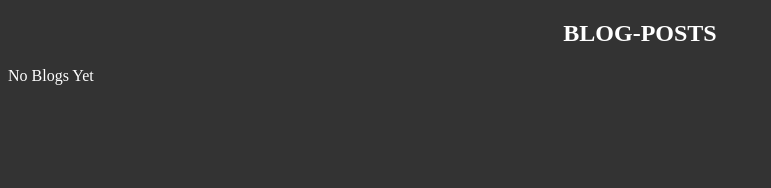
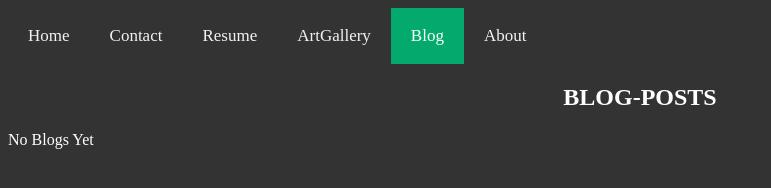
Before and after one commit to nikhilthosar/PortfolioWeb, a plain HTML site: page blog.html in a window 1280 px wide. Shown: the whole page, without its empty margins (0-771 px from the left). Drawn offline with Linux system fonts and the light colour scheme.

Commit message:
Update blog.html

```diff
--- a/blog.html
+++ b/blog.html
@@ -22,9 +22,40 @@
           text-align: center;
           color: white;
         }
+         .topnav {
+       overflow: hidden;
+       background-color: #333;
+     }
+
+     .topnav a {
+       float: left;
+       color: #f2f2f2;
+       text-align: center;
+       padding: 18px 20px;
+       text-decoration: none;
+       font-size: 17px;
+     }
+
+     .topnav a:hover {
+       background-color: #ddd;
+       color: black;
+     }
+
+     .topnav a.active {
+       background-color: #04AA6D;
+       color: white;
+     }
     </style>
 </head>
 <body>
+    <div class="topnav">
+    <a href="index.html">Home</a>
+    <a href="contact.html" target="_blank">Contact</a>
+    <a href="asset/Nikhil_Thosar_CV.docx - Google Docs.pdf" target="_blank">Resume</a>
+    <a href="art.html" target="_blank">ArtGallery</a>
+    <a class="active" href="blog.html" target="_blank">Blog</a>
+    <a href="about.html">About</a>
+  </div>
     <h2>BLOG-POSTS</h2>
     <div class="blog">No Blogs Yet</div>
 </body>
```
